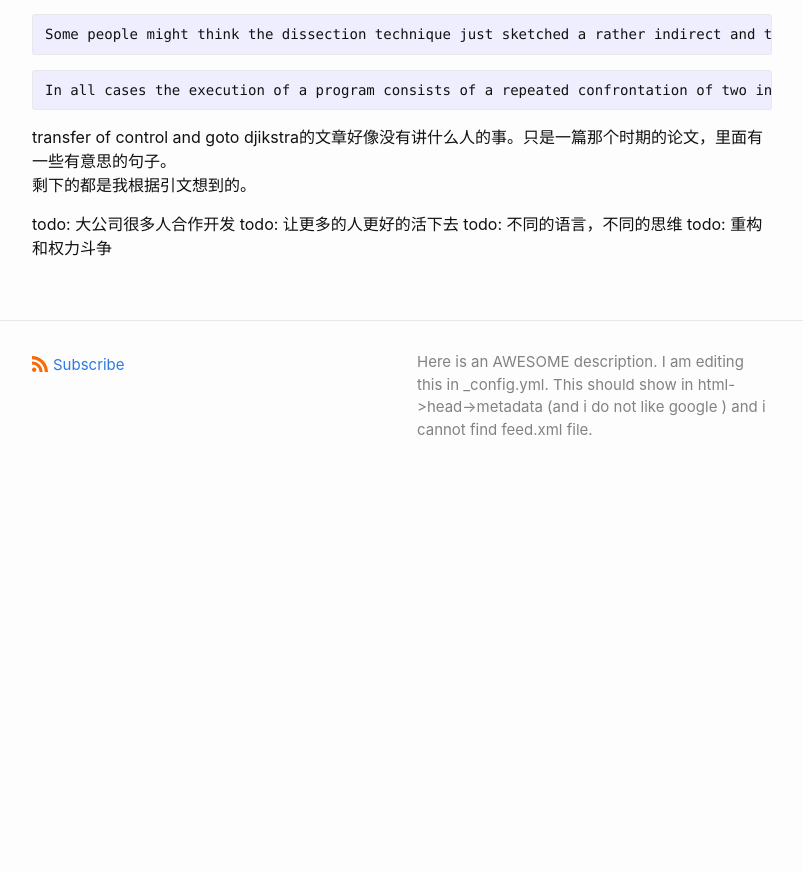
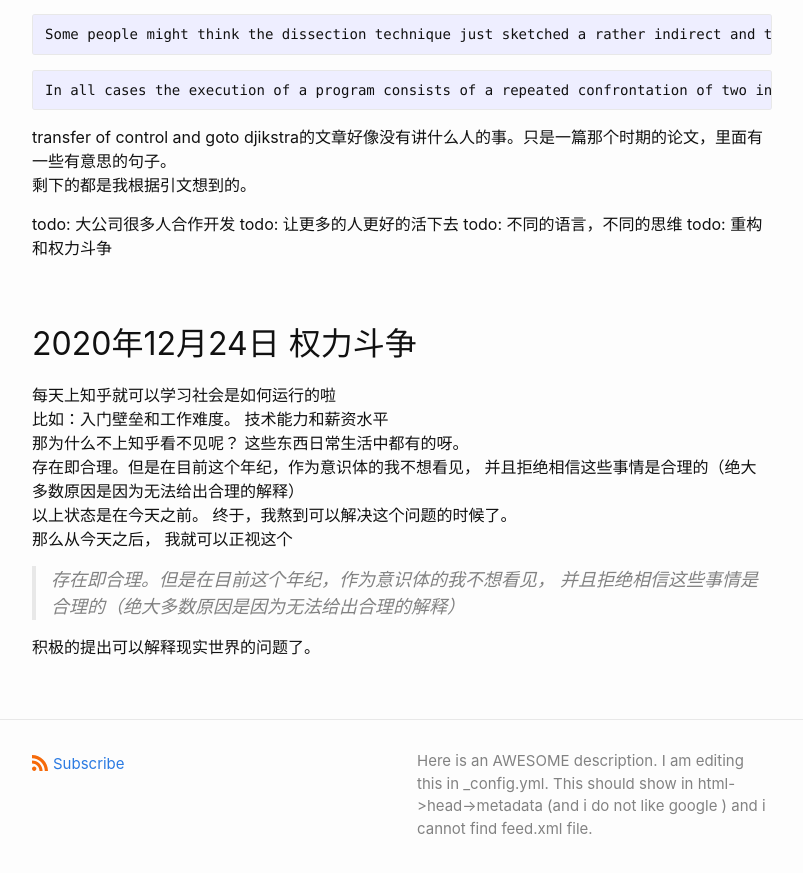
Before and after one commit to hcen1997/hcen1997.github.io, a Jekyll site: the page built from _posts/2020-11-22-在大公司开发的日子.md, in a window 1280 px wide and 900 px high, scrolled down 2199 px. Shown: the top 873 px of the window, without its empty margins (238-1041 px from the left). Built offline with Jekyll 4.4.1, drawn with Linux system fonts in a browser that asks for light colours; comment, search, counter and statistics services are not loaded; before the commit the page ends 2700 px from its top, so only the background shows below that.

Commit message:
new day new thourght

```diff
--- a/_posts/2020-11-22-在大公司开发的日子.md
+++ b/_posts/2020-11-22-在大公司开发的日子.md
@@ -93,3 +93,16 @@ todo: 大公司很多人合作开发
 todo: 让更多的人更好的活下去
 todo: 不同的语言，不同的思维
 todo: 重构和权力斗争
+
+## 2020年12月24日 权力斗争
+每天上知乎就可以学习社会是如何运行的啦
+比如：入门壁垒和工作难度。 技术能力和薪资水平
+那为什么不上知乎看不见呢？ 这些东西日常生活中都有的呀。
+存在即合理。但是在目前这个年纪，作为意识体的我不想看见，
+并且拒绝相信这些事情是合理的（绝大多数原因是因为无法给出合理的解释）
+以上状态是在今天之前。 终于，我熬到可以解决这个问题的时候了。
+那么从今天之后， 我就可以正视这个
+> 存在即合理。但是在目前这个年纪，作为意识体的我不想看见，
+  并且拒绝相信这些事情是合理的（绝大多数原因是因为无法给出合理的解释）
+
+积极的提出可以解释现实世界的问题了。
```
Also changed, not shown: _posts/2020-12-03-绝大多数人和刺头.md (+1 -1 lines), _posts/2070-01-01-一句话post.md (+5 -1 lines).
